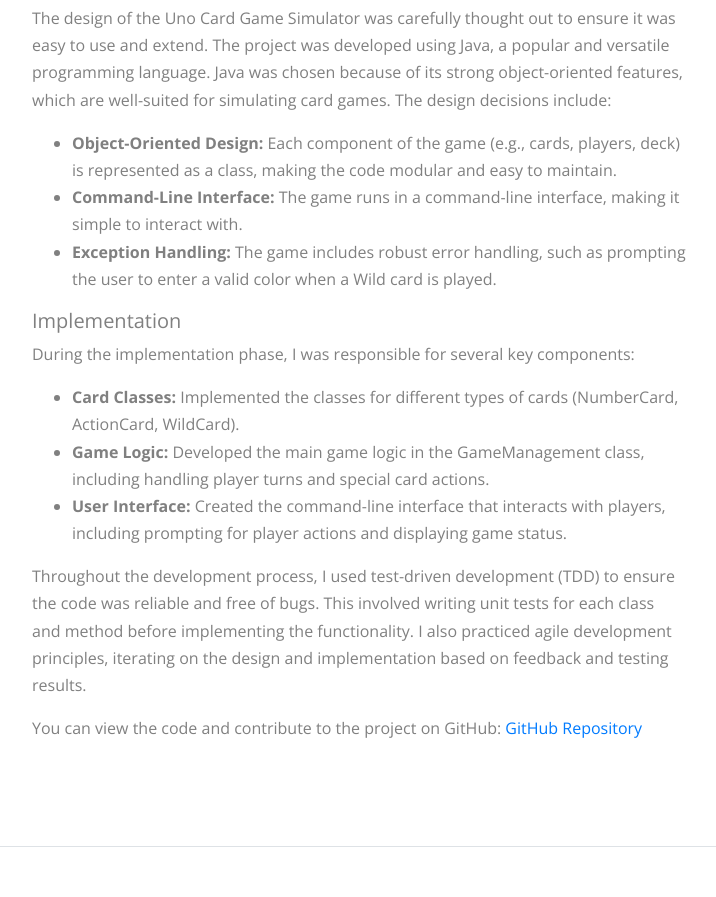
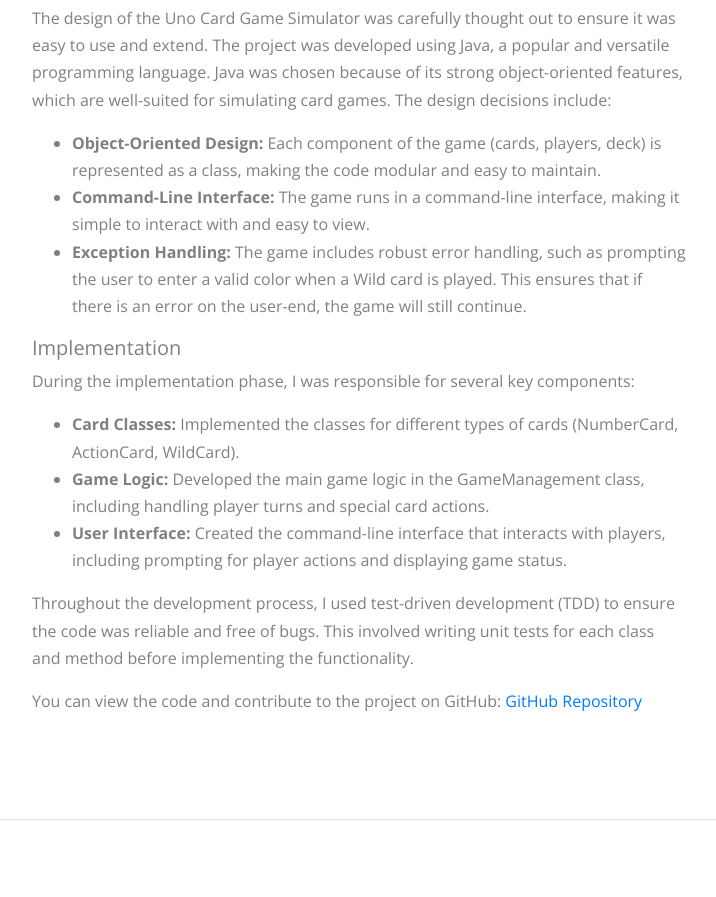
Before and after one commit to kaelananderson/kaelananderson.github.io, a plain HTML site: page index.html in a window 1280 px wide. Shown: the part 1384-2281 px from the top of the page, without its empty margins (509-1225 px from the left). Drawn offline with nearby package versions, Linux system fonts and the light colour scheme; a script that the page names is missing; files whose address does not match are found by name.

Commit message:
editing the project description

```diff
--- a/index.html
+++ b/index.html
@@ -166,9 +166,9 @@
                 The design decisions include:
               </p>
               <ul>
-                <li><strong>Object-Oriented Design:</strong> Each component of the game (e.g., cards, players, deck) is represented as a class, making the code modular and easy to maintain.</li>
-                <li><strong>Command-Line Interface:</strong> The game runs in a command-line interface, making it simple to interact with.</li>
-                <li><strong>Exception Handling:</strong> The game includes robust error handling, such as prompting the user to enter a valid color when a Wild card is played.</li>
+                <li><strong>Object-Oriented Design:</strong> Each component of the game (cards, players, deck) is represented as a class, making the code modular and easy to maintain.</li>
+                <li><strong>Command-Line Interface:</strong> The game runs in a command-line interface, making it simple to interact with and easy to view.</li>
+                <li><strong>Exception Handling:</strong> The game includes robust error handling, such as prompting the user to enter a valid color when a Wild card is played. This ensures that if there is an error on the user-end, the game will still continue.</li>
               </ul>
 
               <h5>
@@ -184,7 +184,7 @@
               </ul>
 
               <p>
-                Throughout the development process, I used test-driven development (TDD) to ensure the code was reliable and free of bugs. This involved writing unit tests for each class and method before implementing the functionality. I also practiced agile development principles, iterating on the design and implementation based on feedback and testing results.
+                Throughout the development process, I used test-driven development (TDD) to ensure the code was reliable and free of bugs. This involved writing unit tests for each class and method before implementing the functionality.
               </p>
 
               <p>You can view the code and contribute to the project on GitHub:
```
